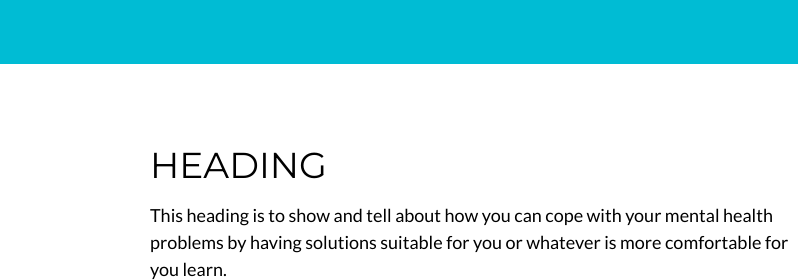
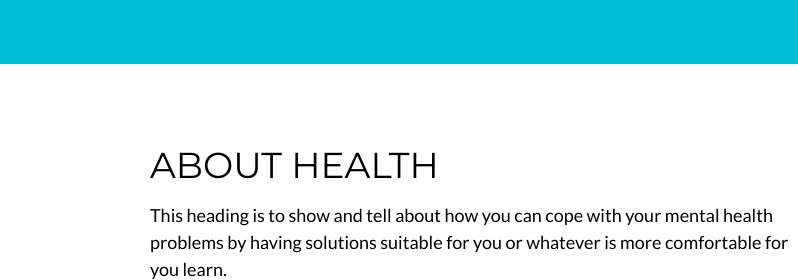
Before and after one commit to Tovabng/Helping_Health, a plain HTML site: page Mental-Health/about.html in a window 1280 px wide. Shown: the part 1060-1340 px from the top of the page, 0-798 px from the left. Drawn offline with nearby package versions, Linux system fonts and the light colour scheme.

Commit message:
Update about.html

```diff
--- a/Mental-Health/about.html
+++ b/Mental-Health/about.html
@@ -68,7 +68,7 @@
   <div class="w3-row-padding w3-padding-64 w3-container">
     <div class="w3-content">
       <div class="w3-twothird">
-        <h1>HEADING</h1>
+        <h1>ABOUT HEALTH</h1>
         <h5 class="w3-padding-44">This heading is to show and tell about how you can cope with your mental health
           problems by having solutions suitable for you or whatever is more comfortable for you learn.</h5>
 
```
